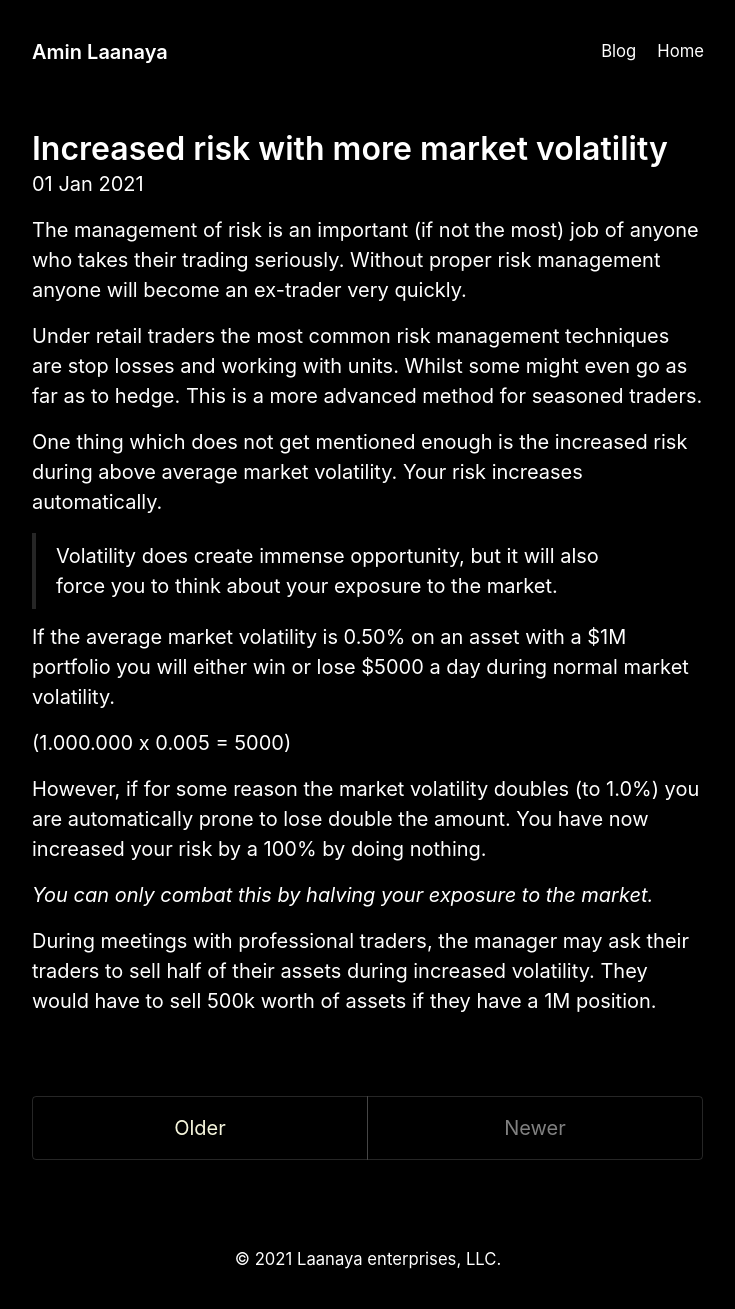
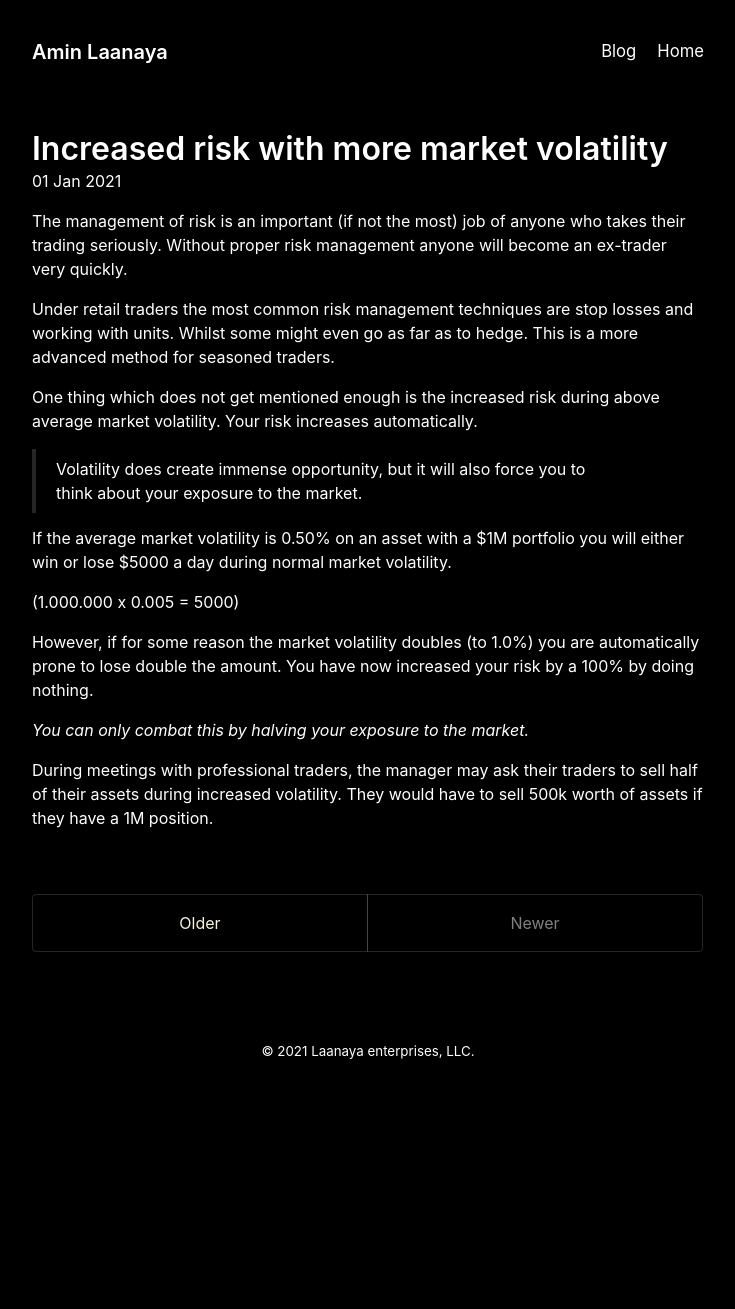
Before and after one commit to Bobcycle/Blog, a Jekyll site: the page built from index.html, in a window 1280 px wide. Shown: the whole page, without its empty margins (272-1007 px from the left). Built offline with Jekyll 4.4.1, drawn with Linux system fonts in a browser that asks for light colours; the list of posts is cut into pages by our own code; after the commit the page ends 1101 px from its top, so only the background shows below that.

Commit message:
Decrease font size

```diff
--- a/_sass/_variables.scss
+++ b/_sass/_variables.scss
@@ -33,7 +33,7 @@
   --body-font: -apple-system, BlinkMacSystemFont, "Segoe UI", Roboto,
     "Helvetica Neue", Arial, "Noto Sans", sans-serif, "Apple Color Emoji",
     "Segoe UI Emoji", "Segoe UI Symbol", "Noto Color Emoji";
-  --body-font-size: 20px;
+  --body-font-size: 16px;
   --body-line-height: 1.5;
   --body-color: var(--gray-700);
   --body-bg: #fff;
```
